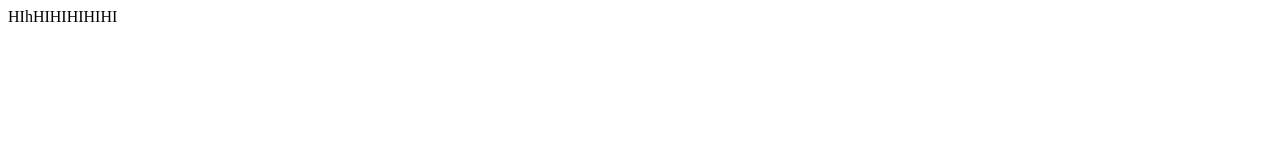
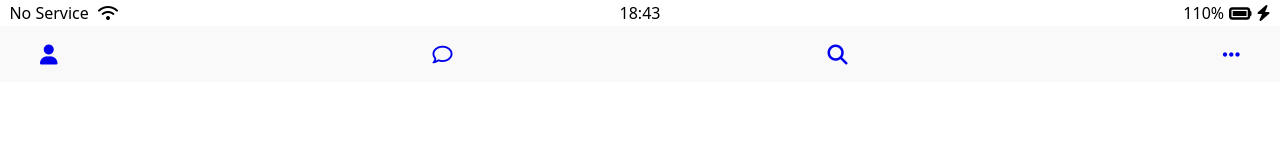
Before and after one commit to wonder-redflavor/kakao-clone, a plain HTML site: page friends.html in a window 1280 px wide. Drawn offline with Linux system fonts and the light colour scheme.

Commit message:
create nav-bar

```diff
--- /dev/null
+++ b/css/components/nav-bar.css
@@ -0,0 +1,8 @@
+.nav {
+    background-color: #f9f9fa;
+    padding: 20px 40px;
+  }
+  .nav__list {
+    display: flex;
+    justify-content: space-between;
+  }
--- a/css/screens/login.css
+++ b/css/screens/login.css
@@ -31,14 +31,11 @@
     font-size: 18px;
     border-bottom: 1px solid rgba(0, 0, 0, 0.2);
     margin-bottom: 25px;
-
-
 }
 
 #login-form input:not([type="subnot"]) {
     border-bottom: 1px solid rgba(0, 0, 0, 0.2);
     transition: border-color 0.3s ease-in-out;
-
 }
 
 #login-form input::placeholder {
--- a/css/styles.css
+++ b/css/styles.css
@@ -3,6 +3,7 @@
 
 /* Components */
 @import "components/status-bar.css";
+@import "components/nav-bar.css";
 
 /* Screens */
 @import "screens/login.css";
--- a/friends.html
+++ b/friends.html
@@ -1 +1,52 @@
-HIhHIHIHIHIHI
+<!DOCTYPE html>
+<html lang="en">
+  <head>
+    <link rel="stylesheet" href="css/styles.css" />
+    <meta charset="UTF-8" />
+    <meta http-equiv="X-UA-Compatible" content="IE=edge" />
+    <meta name="viewport" content="width=device-width, initial-scale=1.0" />
+    <title>Welcome to Kokoa Clone</title>
+  </head>
+  <body>
+    <div class="status-bar">
+      <div class="status-bar__column">
+        <span>No Service</span>
+        <i class="fas fa-wifi"></i>
+      </div>
+      <div class="status-bar__column">
+        <span>18:43</span>
+      </div>
+      <div class="status-bar__column">
+        <span>110%</span>
+        <i class="fas fa-battery-full fa-lg"></i>
+        <i class="fas fa-bolt"></i>
+      </div>
+    </div>
+
+    <nav class="nav">
+      <ul class="nav__list">
+        <li class="nav__btn">
+          <a class="nav__link" href="friends.html"
+            ><i class="fas fa-user fa-lg"></i
+          ></a>
+        </li>
+        <li class="nav__btn">
+          <a class="nav__link" href="#"><i class="far fa-comment fa-lg"></i></a>
+        </li>
+        <li class="nav__btn">
+          <a class="nav__link" href="#"><i class="fas fa-search fa-lg"></i></a>
+        </li>
+        <li class="nav__btn">
+          <a class="nav__link" href="#"
+            ><i class="fas fa-ellipsis-h fa-lg"></i
+          ></a>
+        </li>
+      </ul>
+    </nav>
+
+    <script
+      src="https://kit.fontawesome.com/6478f529f2.js"
+      crossorigin="anonymous"
+    ></script>
+  </body>
+</html>
```
